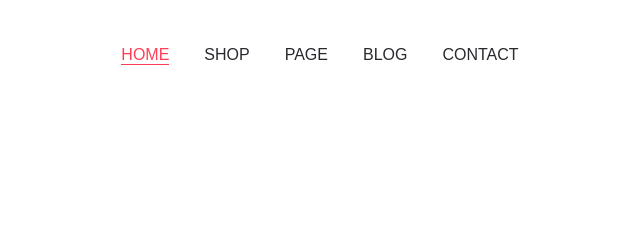
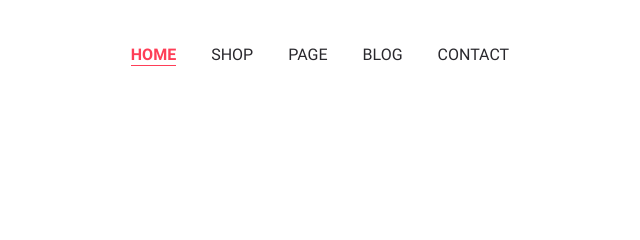
Before and after one commit to sergey87chuvasov/marcho, a website: page app/index.html in a window 1280 px wide. Shown: the top 240 px of the page, 333-973 px from the left. Drawn offline with nearby package versions, Linux system fonts and the light colour scheme; files that its build step writes are made by us from their sources; files whose address does not match are found by name.

Commit message:
fix fonts

```diff
--- a/app/scss/_fonts.scss
+++ b/app/scss/_fonts.scss
@@ -1,5 +1,5 @@
 @font-face {
-  font-family: 'Quicksand-Regular', sans-serif;
+  font-family: 'Quicksand-Regular';
   font-weight: 400;
   font-style: normal;
   src: local('Quicksand-Regular'),
@@ -9,7 +9,7 @@
 }
 
 @font-face{
-  font-family: 'Quicksand-Medium', sans-serif;
+  font-family: 'Quicksand-Medium';
   font-weight: 500;
   font-style: normal;
   src: local('Quicksand-Medium'),
@@ -19,7 +19,7 @@
 }
 
 @font-face {
-  font-family: 'Roboto-Regular', sans-serif;
+  font-family: 'Roboto-Regular';
   font-weight: 400;
   font-style: normal;
   src: local('Roboto-Regular'),
@@ -29,7 +29,7 @@
 }
 
 @font-face {
-  font-family: 'Roboto-Bold', sans-serif;
+  font-family: 'Roboto-Bold';
   font-weight: 700;
   font-style: normal;
   src: local('Roboto-Bold'),
--- a/app/scss/style.scss
+++ b/app/scss/style.scss
@@ -23,17 +23,17 @@
     color: $title;
     padding-bottom: 1px;
     transition: all .3s;
-    @extend %quicksand-400;
+    @extend %roboto-400;
     &:hover{
       color:$accent;
       border-bottom: 1px solid $accent;
-      @extend %quicksand-500;
+      @extend %roboto-700;
     }
   }
   &__list-link--active{
     color: $accent;
     border-bottom: 1px solid $accent;
-    @extend %quicksand-500;
+    @extend %roboto-700;
   }
 }
 .user-nav{
```
